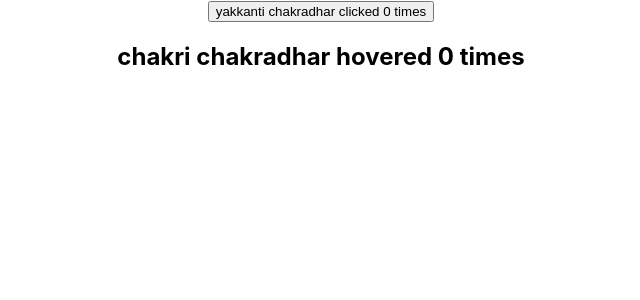
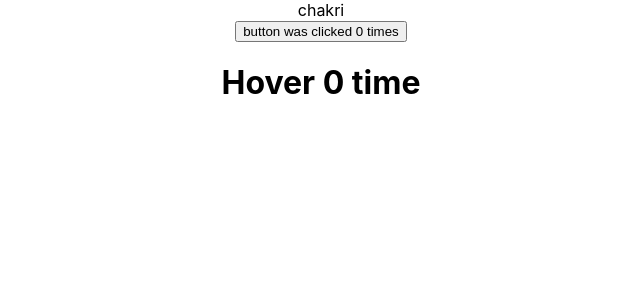
Before and after one commit to yakkantiChakradhar/Reactjs, a React (Create React App) app: page / in a window 1280 px wide. Shown: the top 300 px of the page, without its empty margins (319-959 px from the left). Built offline with nearby package versions, Linux system fonts and the light colour scheme.

Commit message:
rendering rops

```diff
--- a/src/App.js
+++ b/src/App.js
@@ -1,6 +1,10 @@
 import './App.css';
-import ClickCounterHOC from './newly/ClickCounterHOC';
-import HoverCounterHOC from './newly/HoverCounterHOC';
+import ClickRendering from './newly/ClickRendering';
+import CounterRendering from './newly/CounterRendering';
+import HoverRendering from './newly/HoverRendering';
+import RenderProps from './newly/RenderProps_1';
+/* import ClickCounterHOC from './newly/ClickCounterHOC';
+import HoverCounterHOC from './newly/HoverCounterHOC'; */
 //import UpdateComponent from './newly/WithCounter';
 /* import ErrorBoundary from './newly/ErrorBoundary';
 import HeroError from './newly/HeroError'; */
@@ -56,11 +60,12 @@ function App() {
 {/* <ErrorBoundary><HeroError heroName='batman'/></ErrorBoundary>
 <ErrorBoundary><HeroError heroName='superman'/></ErrorBoundary>
 <ErrorBoundary><HeroError heroName='joker'/></ErrorBoundary> */}
-<ClickCounterHOC fname="yakkanti" />
-<HoverCounterHOC fname="chakri" />
+{/* <ClickCounterHOC fname="yakkanti" />
+<HoverCounterHOC fname="chakri" />  */}
+<RenderProps name={(isloggedin)=>isloggedin ?'chakri':"guest"} />
 
-
-
+<CounterRendering render={(count,incrementcount)=>(<ClickRendering count={count} incrementcount={incrementcount} />)} />
+<CounterRendering render={(count,incrementcount)=>(<HoverRendering count={count} incrementcount={incrementcount}/>)} />
     </div>
   );
 }
--- /dev/null
+++ b/src/newly/ClickRendering.js
@@ -0,0 +1,12 @@
+import React, { Component } from 'react'
+
+class ClickRendering extends Component {
+  render() {
+    const {count, incrementcount}=this.props
+    return (
+      <div><button onClick={incrementcount}>button was clicked {count} times</button></div>
+    )
+  }
+}
+
+export default ClickRendering
--- /dev/null
+++ b/src/newly/CounterRendering.js
@@ -0,0 +1,20 @@
+import React, { Component } from 'react'
+
+class CounterRendering extends Component {
+    constructor(props) {
+      super(props)
+
+      this.state = {
+         count:0
+      }
+    }
+
+    incrementcount = () =>{this.setState((prevState)=>{return { count: prevState.count+1}})}
+  render() {
+    return (
+      <div>{this.props.render(this.state.count, this.incrementcount)}</div>
+    )
+  }
+}
+
+export default CounterRendering
--- /dev/null
+++ b/src/newly/HoverRendering.js
@@ -0,0 +1,12 @@
+import React, { Component } from 'react'
+
+class HoverRendering extends Component {
+  render() {
+    const {count,incrementcount}=this.props
+    return (
+      <div><h1 onMouseOver={incrementcount}>Hover {count} time</h1></div>
+    )
+  }
+}
+
+export default HoverRendering
--- /dev/null
+++ b/src/newly/RenderProps_1.js
@@ -0,0 +1,18 @@
+import React, { Component } from 'react'
+
+export class RenderProps extends Component {
+  render() {
+    return (
+      <div>{this.props.name(true)}
+        {/* {this.props.name} */}
+      </div>
+    )
+  }
+}
+
+export default RenderProps
+
+/*
+Render props: -
+The term "render props" refers to a technique for sharing code between react components using a prop whose value is a function.
+*/
```
